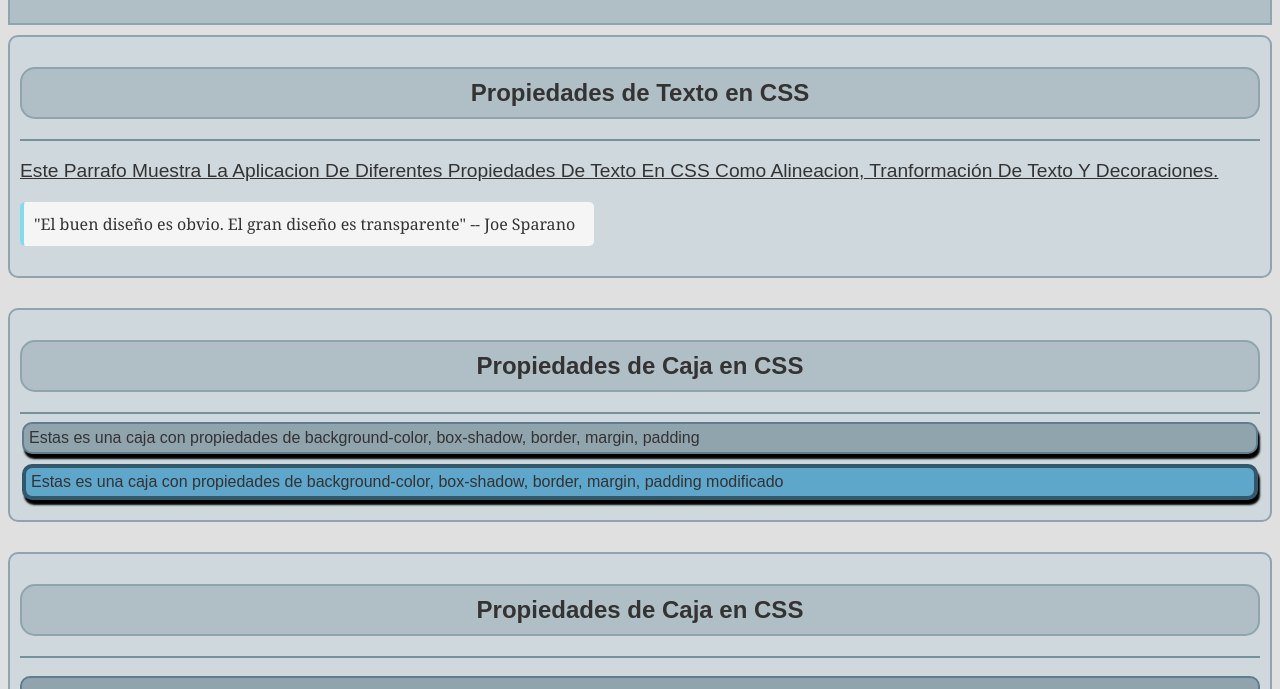
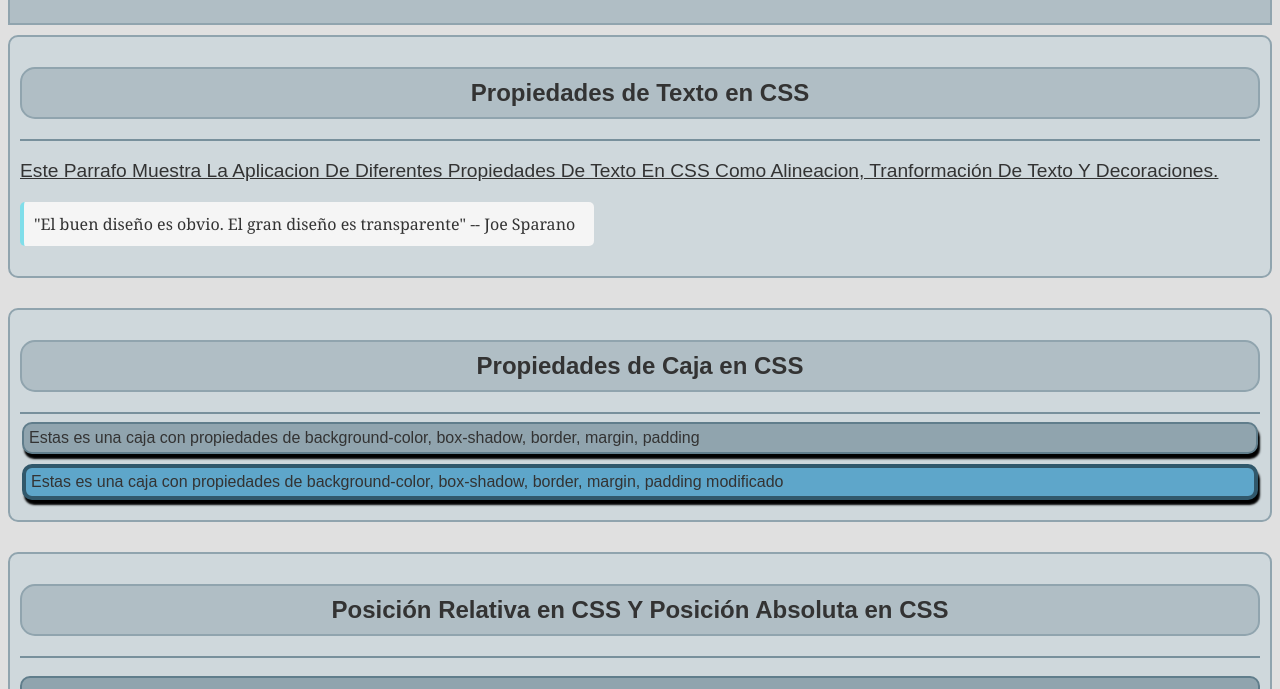
Before and after one commit to tomm1eob/DS-TP2-50113, a plain HTML site: page index.html in a window 1280 px wide. Shown: the part 111-800 px from the top of the page. Drawn offline with Linux system fonts and the light colour scheme.

Commit message:
Titulo corregidos

```diff
--- a/index.html
+++ b/index.html
@@ -32,7 +32,7 @@
         </section>
 
         <section>
-            <h2 class="Titulo1">Propiedades de Caja en CSS</h2>
+            <h2 class="Titulo1">Posición Relativa en CSS Y Posición Absoluta en CSS</h2>
             <hr>
             <div class="CajaRelativa">
                 <p>Esta caja tiene posicón relativa, lo que significa que se puede ajustar en relación a su posición original</p>
```
